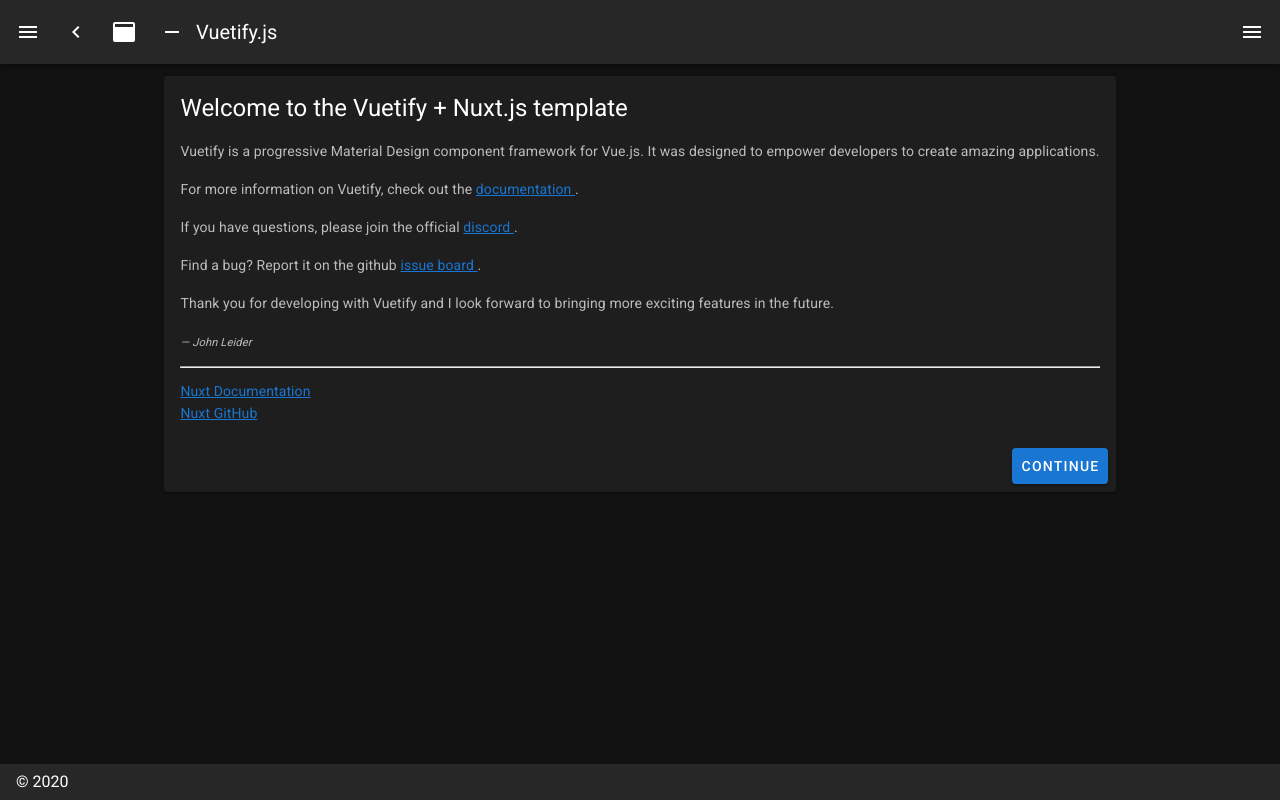
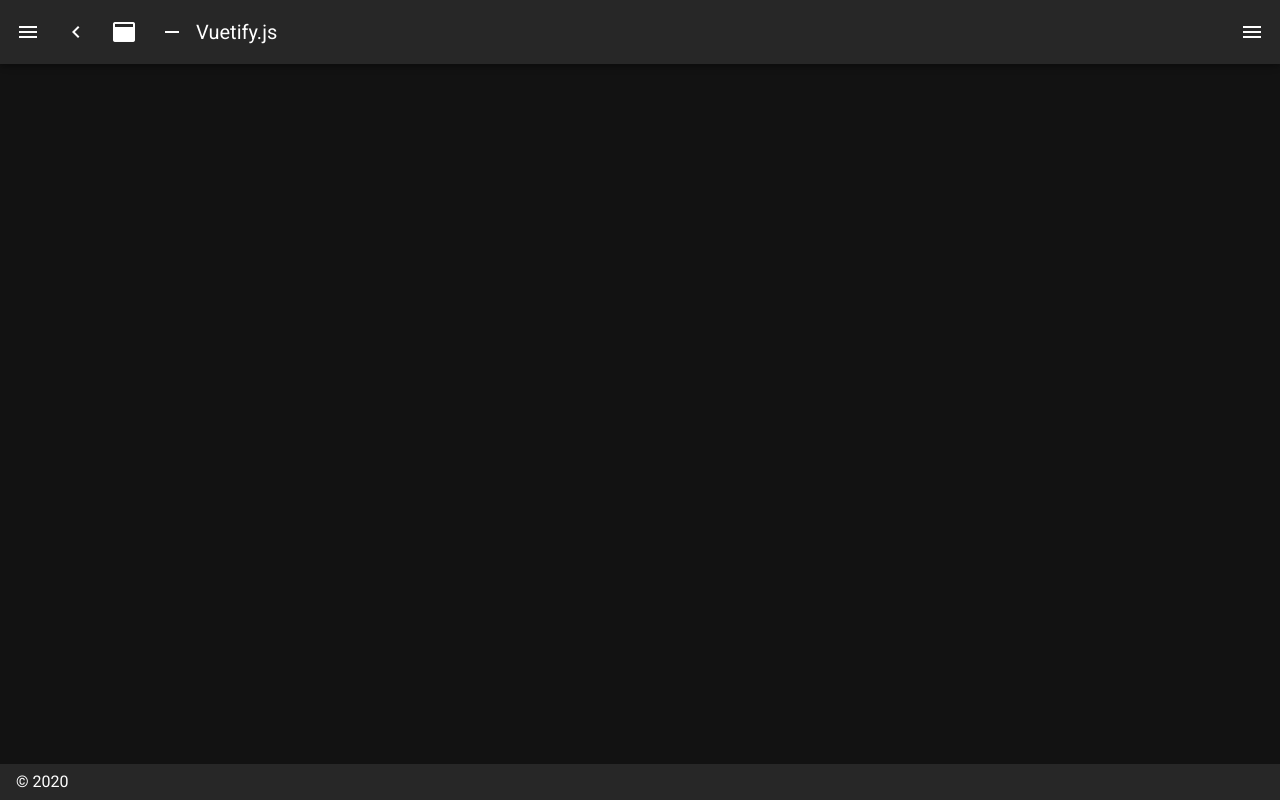
Before and after one commit to SacleuxBenoit/test-NuxtJs, a Nuxt app in the folder teammatching/: page / in a window 1280 px wide. Built offline with nearby package versions, Linux system fonts and the light colour scheme.

Commit message:
clean the content in index.vue

```diff
--- a/teammatching/pages/index.vue
+++ b/teammatching/pages/index.vue
@@ -1,81 +1,5 @@
 <template>
-  <v-layout
-    column
-    justify-center
-    align-center
-  >
-    <v-flex
-      xs12
-      sm8
-      md6
-    >
-      <div class="text-center">
 
-      </div>
-      <v-card>
-        <v-card-title class="headline">
-          Welcome to the Vuetify + Nuxt.js template
-        </v-card-title>
-        <v-card-text>
-          <p>Vuetify is a progressive Material Design component framework for Vue.js. It was designed to empower developers to create amazing applications.</p>
-          <p>
-            For more information on Vuetify, check out the <a
-              href="https://vuetifyjs.com"
-              target="_blank"
-            >
-              documentation
-            </a>.
-          </p>
-          <p>
-            If you have questions, please join the official <a
-              href="https://chat.vuetifyjs.com/"
-              target="_blank"
-              title="chat"
-            >
-              discord
-            </a>.
-          </p>
-          <p>
-            Find a bug? Report it on the github <a
-              href="https://github.com/vuetifyjs/vuetify/issues"
-              target="_blank"
-              title="contribute"
-            >
-              issue board
-            </a>.
-          </p>
-          <p>Thank you for developing with Vuetify and I look forward to bringing more exciting features in the future.</p>
-          <div class="text-xs-right">
-            <em><small>&mdash; John Leider</small></em>
-          </div>
-          <hr class="my-3">
-          <a
-            href="https://nuxtjs.org/"
-            target="_blank"
-          >
-            Nuxt Documentation
-          </a>
-          <br>
-          <a
-            href="https://github.com/nuxt/nuxt.js"
-            target="_blank"
-          >
-            Nuxt GitHub
-          </a>
-        </v-card-text>
-        <v-card-actions>
-          <v-spacer />
-          <v-btn
-            color="primary"
-            nuxt
-            to="/inspire"
-          >
-            Continue
-          </v-btn>
-        </v-card-actions>
-      </v-card>
-    </v-flex>
-  </v-layout>
 </template>
 
 <script>
```
